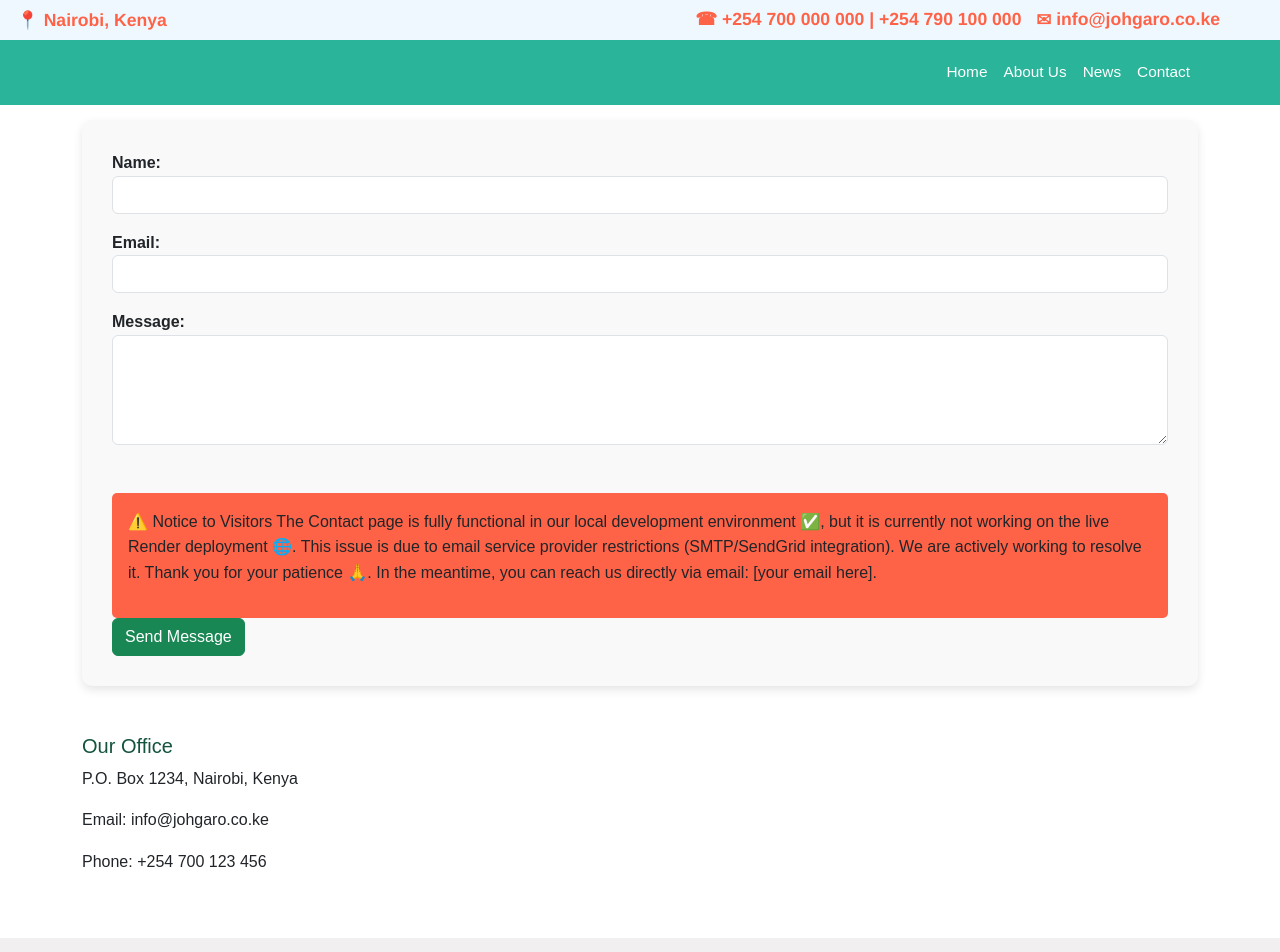
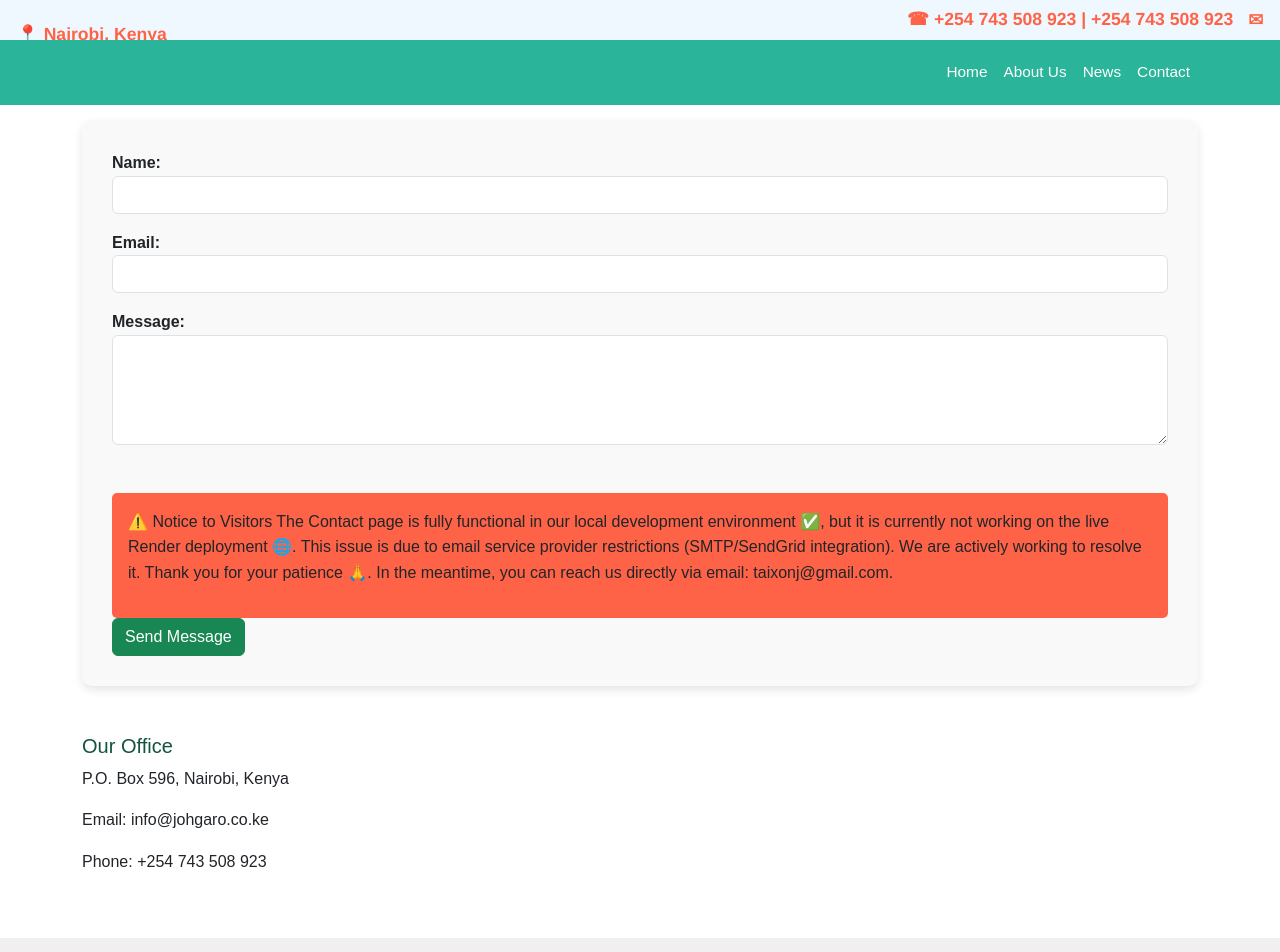
Before and after one commit to 254jack/johgaro-website, a Django app: page /contact/ in a window 1280 px wide. Shown: the top 952 px of the page. Run offline with Django 5.2, Linux system fonts and the light colour scheme.

Commit message:
updated the contacts in all templates

```diff
--- a/main/templates/about.html
+++ b/main/templates/about.html
@@ -20,9 +20,9 @@
       </div>
       <div id="p2" class="col-md-6 text-end">
         <p>
-          &#9742; +254 700 000 000 | +254 790 100 000
+          &#9742; +254 743 508 923 | +254 743 508 923
           <strong
-            ><span class="iconlarge">&#9993;</span> info@johgaro.co.ke</strong
+            ><span class="iconlarge">&#9993;</span> jacksonwanjoroge@gmail.com</strong
           >
         </p>
       </div>
--- a/main/templates/beans.html
+++ b/main/templates/beans.html
@@ -20,9 +20,9 @@
       </div>
       <div id="p2" class="col-md-6 text-end">
         <p>
-          &#9742; +254 700 000 000 | +254 790 100 000
+          &#9742; +254 743 508 923 | +254 743 508 923
           <strong
-            ><span class="iconlarge">&#9993;</span> info@johgaro.co.ke</strong
+            ><span class="iconlarge">&#9993;</span> jacksonwanjoroge@gmail.com</strong
           >
         </p>
       </div>
--- a/main/templates/contact.html
+++ b/main/templates/contact.html
@@ -21,8 +21,8 @@
       </div>
       <div id="p2" class="col-md-6 text-end">
         <p>
-          &#9742; +254 700 000 000 | +254 790 100 000
-          <strong><span class="iconlarge">&#9993;</span> info@johgaro.co.ke</strong>
+          &#9742; +254 743 508 923 | +254 743 508 923
+          <strong><span class="iconlarge">&#9993;</span> jacksonwanjoroge@gmail.com</strong>
         </p>
       </div>
     </div>
@@ -68,16 +68,16 @@
 
 This issue is due to email service provider restrictions (SMTP/SendGrid integration). We are actively working to resolve it.
 
-Thank you for your patience 🙏. In the meantime, you can reach us directly via email: [your email here].
+Thank you for your patience 🙏. In the meantime, you can reach us directly via email: taixonj@gmail.com.
         </p>
       </div>
   <button type="submit" class="btn btn-success">Send Message</button>
 </form>
       <div class="mt-5">
         <h5>Our Office</h5>
-        <p>P.O. Box 1234, Nairobi, Kenya</p>
+        <p>P.O. Box 596, Nairobi, Kenya</p>
         <p>Email: info@johgaro.co.ke</p>
-        <p>Phone: +254 700 123 456</p>
+        <p>Phone: +254 743 508 923</p>
       </div>
 
     </div>
--- a/main/templates/index.html
+++ b/main/templates/index.html
@@ -20,9 +20,9 @@
       </div>
       <div id="p2" class="col-md-6 text-end">
         <p>
-          &#9742; +254 790 100 000
+          &#9742; +254 743 508 923
           <strong
-            ><span class="iconlarge">&#9993;</span> info@johgaro.co.ke</strong
+            ><span class="iconlarge">&#9993;</span> jacksonwanjoroge@gmail.com</strong
           >
         </p>
       </div>
--- a/main/templates/maize.html
+++ b/main/templates/maize.html
@@ -20,9 +20,9 @@
       </div>
       <div id="p2" class="col-md-6 text-end">
         <p>
-          &#9742; +254 700 000 000 | +254 790 100 000
+          &#9742; +254 743 508 923 | +254 743 508 923
           <strong>
-            <span class="iconlarge">&#9993;</span> info@johgaro.co.ke
+            <span class="iconlarge">&#9993;</span> jacksonwanjoroge@gmail.com
           </strong>
         </p>
       </div>
--- a/main/templates/peas.html
+++ b/main/templates/peas.html
@@ -20,9 +20,9 @@
       </div>
       <div id="p2" class="col-md-6 text-end">
         <p>
-          &#9742; +254 700 000 000 | +254 790 100 000
+          &#9742; +254 743 508 923 | +254 743 508 923
           <strong
-            ><span class="iconlarge">&#9993;</span> info@johgaro.co.ke</strong
+            ><span class="iconlarge">&#9993;</span> jacksonwanjoroge@gmail.com</strong
           >
         </p>
       </div>
--- a/main/templates/wheat.html
+++ b/main/templates/wheat.html
@@ -20,9 +20,9 @@
       </div>
       <div id="p2" class="col-md-6 text-end">
         <p>
-          &#9742; +254 700 000 000 | +254 790 100 000
+          &#9742; +254 743 508 923 | +254 743 508 923
           <strong>
-            <span class="iconlarge">&#9993;</span> info@johgaro.co.ke
+            <span class="iconlarge">&#9993;</span> jacksonwanjoroge@gmail.com
           </strong>
         </p>
       </div>
--- a/templates/news.html
+++ b/templates/news.html
@@ -19,8 +19,8 @@
     </div>
     <div id="p2" class="col-md-6 text-end">
       <p>
-        &#9742; +254 700 000 000 | +254 790 100 000
-        <strong><span class="iconlarge">&#9993;</span> info@johgaro.co.ke</strong>
+        &#9742; +254 743 508 923 | +254 743 508 923
+        <strong><span class="iconlarge">&#9993;</span> jacksonwanjoroge@gmail.com </strong>
         <a class="nav-link " href="{% url 'index' %}">Home</a>
 
       </p>
```
